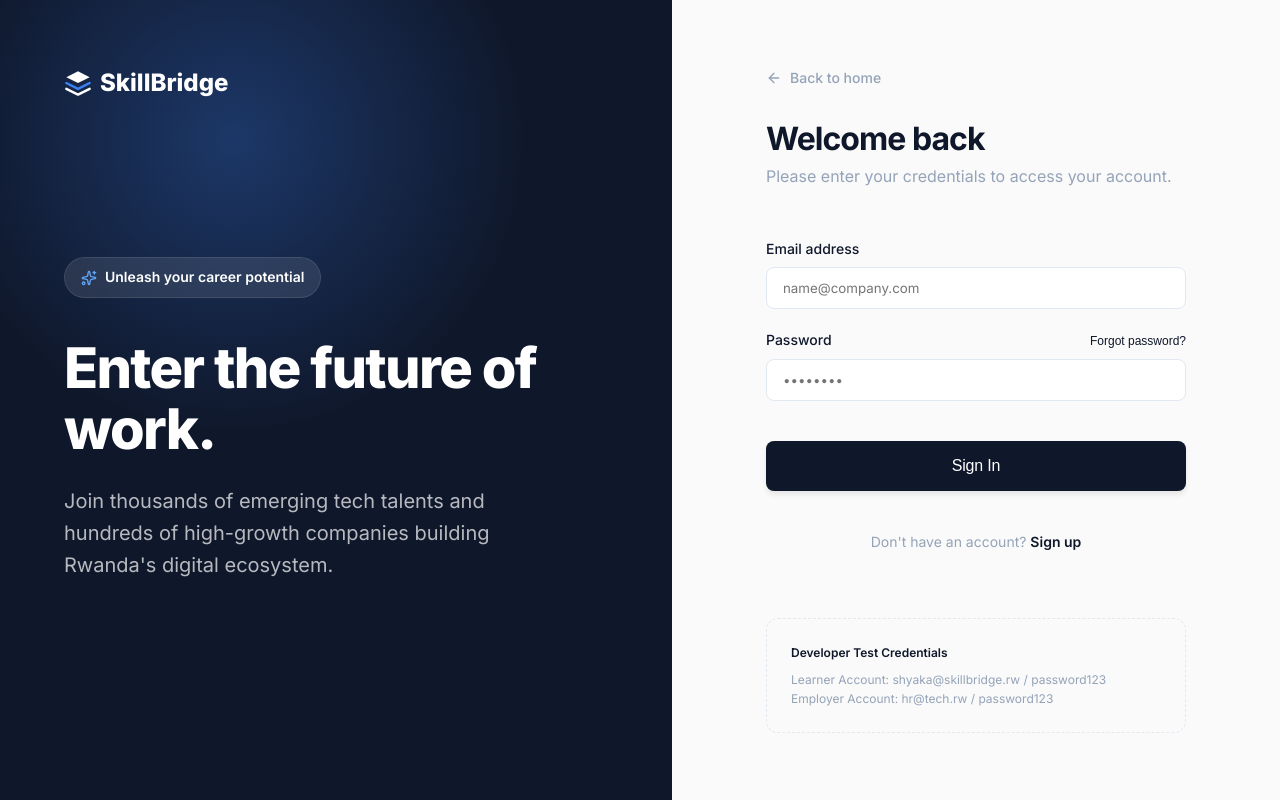
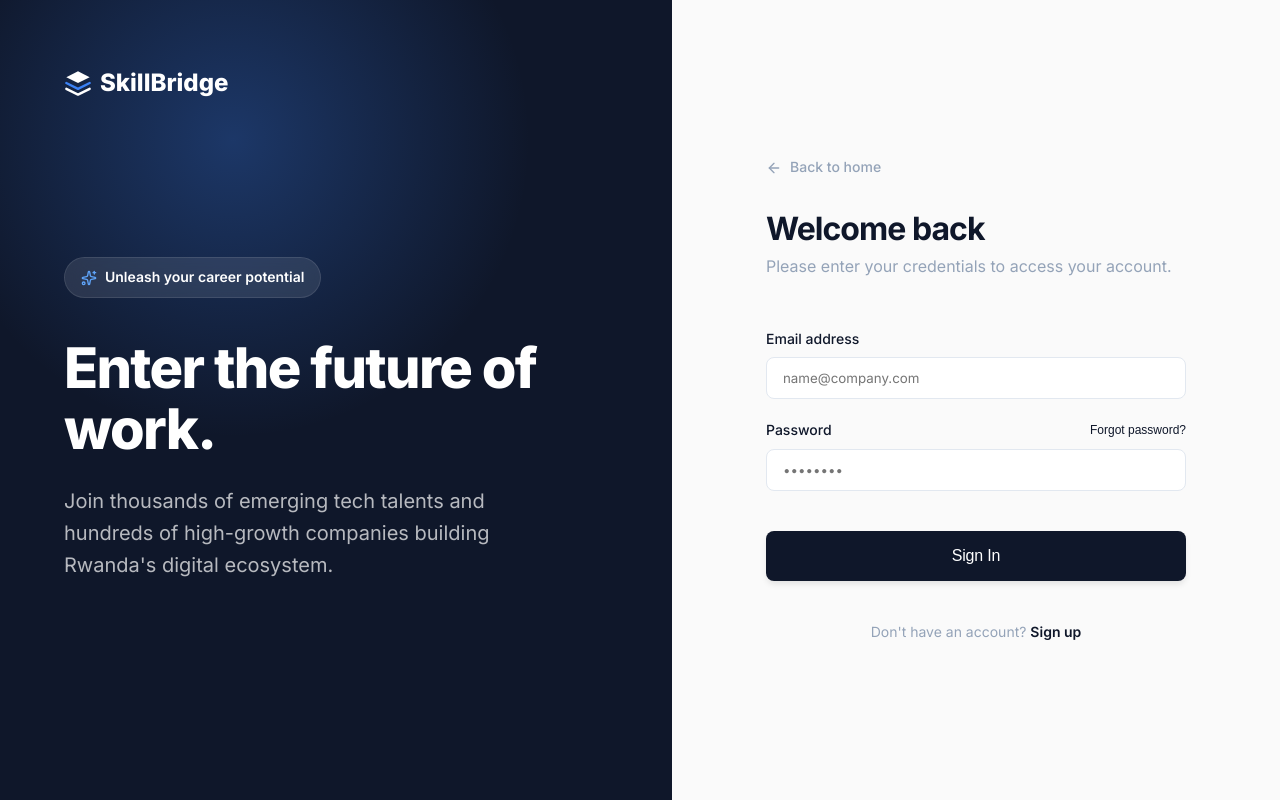
Before and after one commit to SHYAKA-Aime/Skill-Bridge, a React (Vite) app in the folder frontend/: page /Skill-Bridge/login in a window 1280 px wide. Built offline with nearby package versions, Linux system fonts and the light colour scheme; no server answers.

Commit message:
feat: remove developer test credentials from login page

```diff
--- a/frontend/src/pages/Login.jsx
+++ b/frontend/src/pages/Login.jsx
@@ -101,13 +101,6 @@ export default function Login() {
             title={feedback?.title}
             message={feedback?.message}
           />
-
-          {/* Developer Test Credentials helper */}
-          <div style={{ marginTop: '4rem', padding: '1.5rem', backgroundColor: 'transparent', borderRadius: '12px', border: '1px dashed var(--color-border)', fontSize: '0.75rem' }}>
-            <p style={{ fontWeight: '600', color: 'var(--color-text-heading)', marginBottom: '0.5rem' }}>Developer Test Credentials</p>
-            <p style={{ color: 'var(--color-text-muted)', margin: 0 }}>Learner Account: shyaka@skillbridge.rw / password123</p>
-            <p style={{ color: 'var(--color-text-muted)', margin: 0 }}>Employer Account: hr@tech.rw / password123</p>
-          </div>
         </div>
       </div>
     </div>
```
